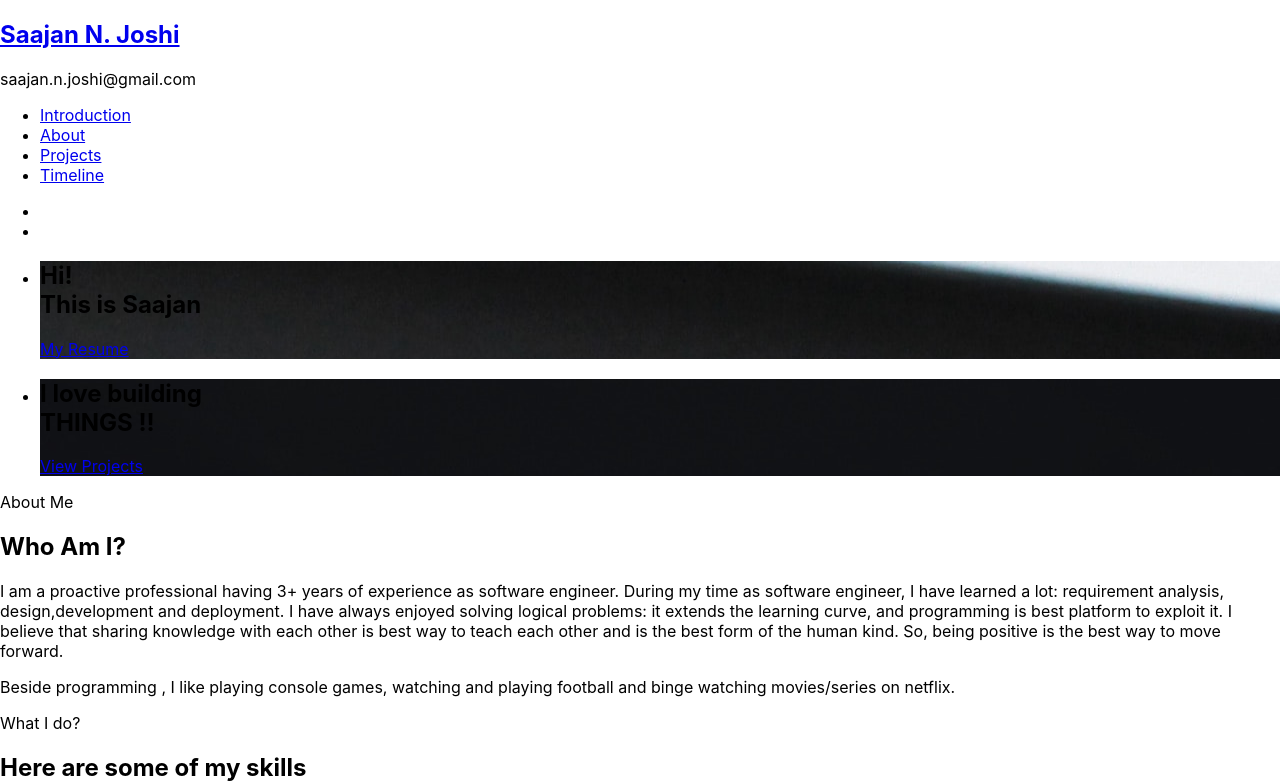
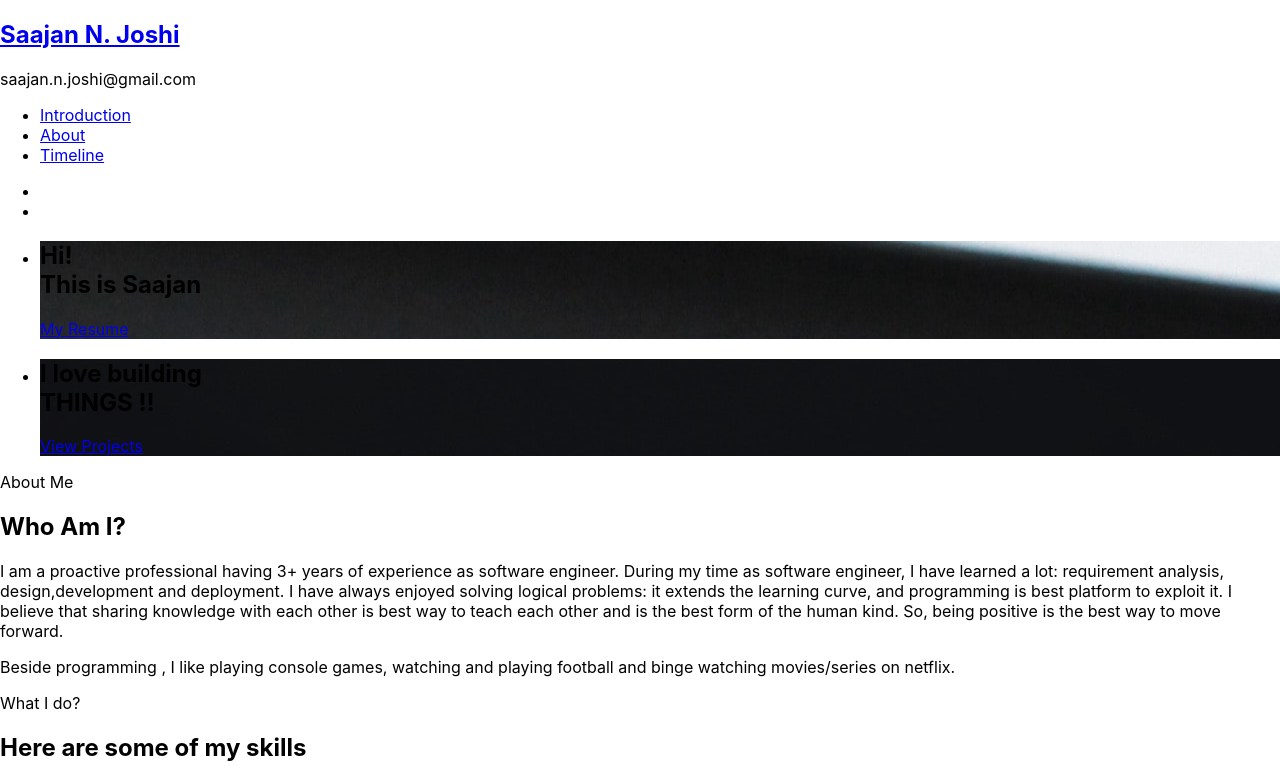
Before and after one commit to SaajanJoshi/Portfolio, a React (Create React App) app: page / in a window 1280 px wide. Shown: the top 783 px of the page. Built offline with nearby package versions, Linux system fonts and the light colour scheme; grey boxes are pictures that could not be loaded; the HTML template or start-up script is replaced by a standard one.

Commit message:
changes for sodebar

```diff
--- a/src/components/Sidebar.js
+++ b/src/components/Sidebar.js
@@ -42,11 +42,6 @@ class Sidebar extends Component {
                     </a>
                   </li>
                   <li>
-                    <a href="#projects" data-nav-section="projects">
-                      Projects
-                    </a>
-                  </li>
-                  <li>
                     <a href="#timeline" data-nav-section="timeline">
                       Timeline
                     </a>
```
Also changed, not shown: public/images/image.png (added).
